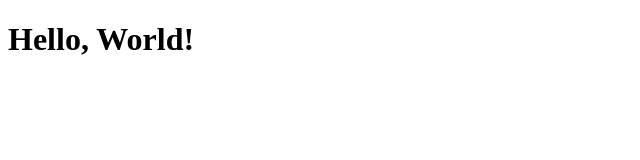
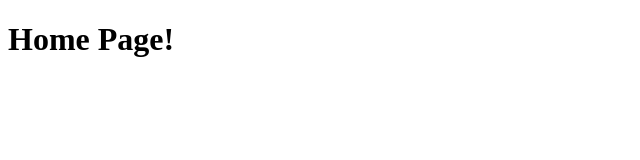
Before and after one commit to SlagterJ/feedingcasino, a React (Create React App) app in the folder client/: page / in a window 1280 px wide. Shown: the top 160 px of the page, without its empty margins (0-640 px from the left). Built offline with nearby package versions, Linux system fonts and the light colour scheme.

Commit message:
Add page routing and Home and NotFound page

```diff
--- a/client/package.json
+++ b/client/package.json
@@ -12,9 +12,12 @@
     "@types/react": "^17.0.0",
     "@types/react-dom": "^17.0.0",
     "@types/react-redux": "^7.1.19",
+    "@types/react-router-dom": "^5.3.1",
     "react": "^17.0.2",
     "react-dom": "^17.0.2",
+    "react-helmet-async": "^1.1.2",
     "react-redux": "^7.2.5",
+    "react-router-dom": "^5.3.0",
     "react-scripts": "4.0.3",
     "typescript": "^4.1.2",
     "web-vitals": "^1.0.1"
--- a/client/src/App.tsx
+++ b/client/src/App.tsx
@@ -1,8 +1,18 @@
+import { BrowserRouter as Router, Switch, Route } from "react-router-dom";
+
+// Import pages here
+import Home from "./pages/Home";
+import NotFound from "./pages/NotFound";
+
 const App = () => {
   return (
-    <div>
-      <h1>Hello, World!</h1>
-    </div>
+    <Router>
+      <Switch>
+        <Route path="/" component={Home} exact />
+        {/* Always put NotFound as the last route in the switch */}
+        <Route path="*" component={NotFound} />
+      </Switch>
+    </Router>
   );
 };
 
--- a/client/src/index.tsx
+++ b/client/src/index.tsx
@@ -2,12 +2,15 @@ import { render } from "react-dom";
 import { StrictMode } from "react";
 import { Provider as ReduxProvider } from "react-redux";
 import store from "./app/store";
+import { HelmetProvider } from "react-helmet-async";
 import App from "./App";
 
 render(
   <StrictMode>
     <ReduxProvider store={store}>
-      <App />
+      <HelmetProvider>
+        <App />
+      </HelmetProvider>
     </ReduxProvider>
   </StrictMode>,
   document.getElementById("root")
--- /dev/null
+++ b/client/src/pages/Home.tsx
@@ -0,0 +1,16 @@
+import { Helmet } from "react-helmet-async";
+
+const Home = () => {
+  return (
+    <>
+      <Helmet>
+        <title>Home | Feeding Casino</title>
+      </Helmet>
+      <div>
+        <h1>Home Page!</h1>
+      </div>
+    </>
+  );
+};
+
+export default Home;
--- /dev/null
+++ b/client/src/pages/NotFound.tsx
@@ -0,0 +1,16 @@
+import { Helmet } from "react-helmet-async";
+
+const NotFound = () => {
+  return (
+    <>
+      <Helmet>
+        <title>404 | Feeding Casino</title>
+      </Helmet>
+      <div>
+        <h1>Page was not found</h1>
+      </div>
+    </>
+  );
+};
+
+export default NotFound;
```
Also changed, not shown: 1 other file (tests, documents, lock files or other folders).
